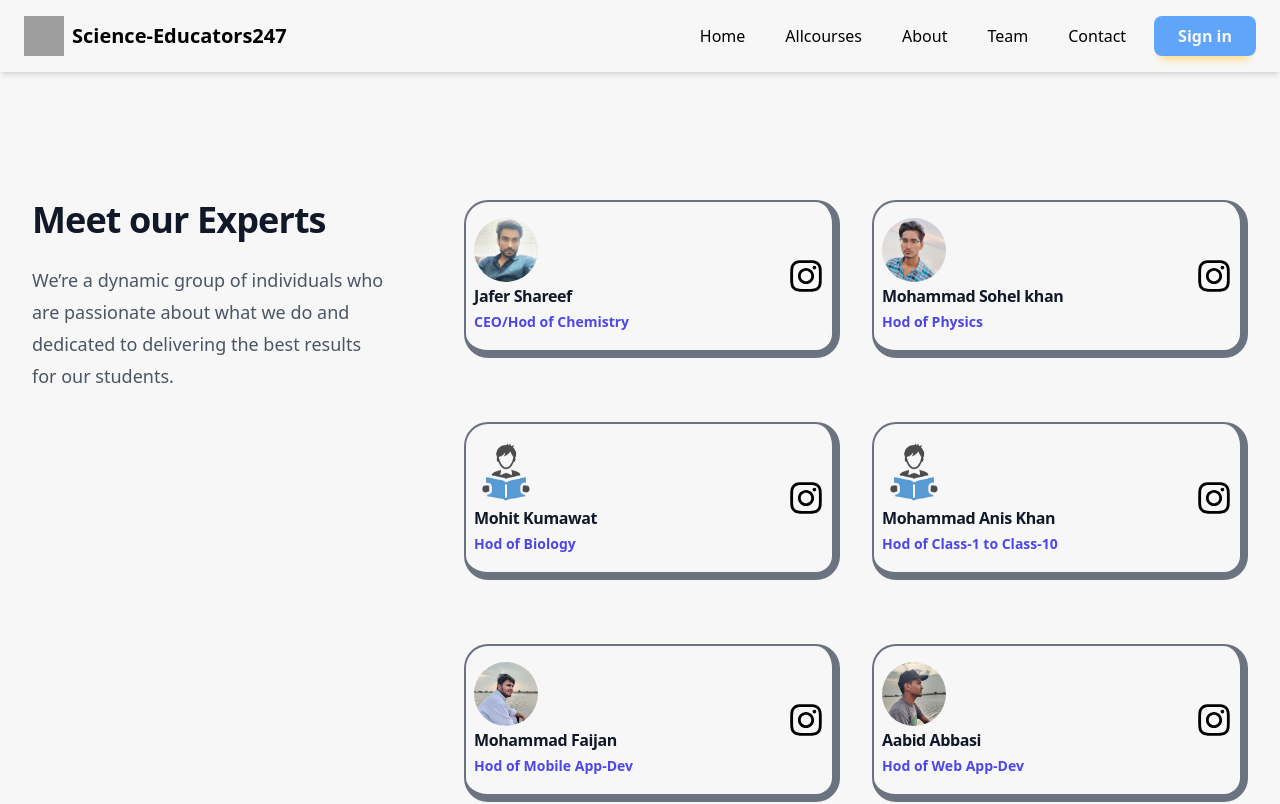
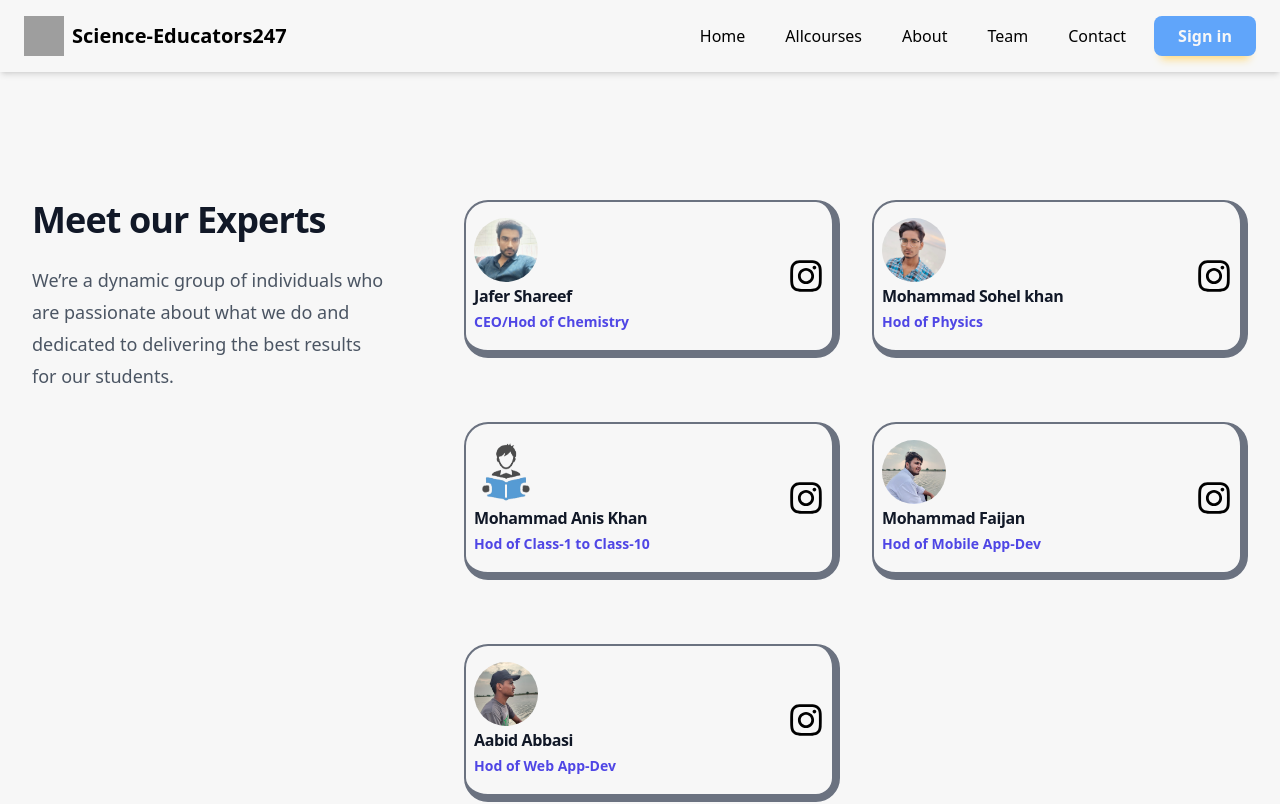
Before and after one commit to Sohelk9530/Science_Educators247, a React (Vite) app: page /team in a window 1280 px wide. Shown: the top 804 px of the page. Built offline with nearby package versions, Linux system fonts and the light colour scheme; grey boxes are pictures that could not be loaded.

Commit message:
Update Team.jsx

```diff
--- a/src/components/Team/Team.jsx
+++ b/src/components/Team/Team.jsx
@@ -19,13 +19,7 @@ const people = [
       './src/assets/team-ast/sohel.jpg',
    member_insta:"https://www.instagram.com/sohel_9790?utm_source=qr&igsh=MzlwNTFydDBxbGV6"
     },
-  {
-    name: 'Mohit Kumawat',
-    role: 'Hod of Biology',
-    imageUrl:
-      './src/assets/team-ast/tutors.png',
-   member_insta:"#"
-    },
+
   {
     name: 'Mohammad Anis Khan',
     role: 'Hod of Class-1 to Class-10',
```
